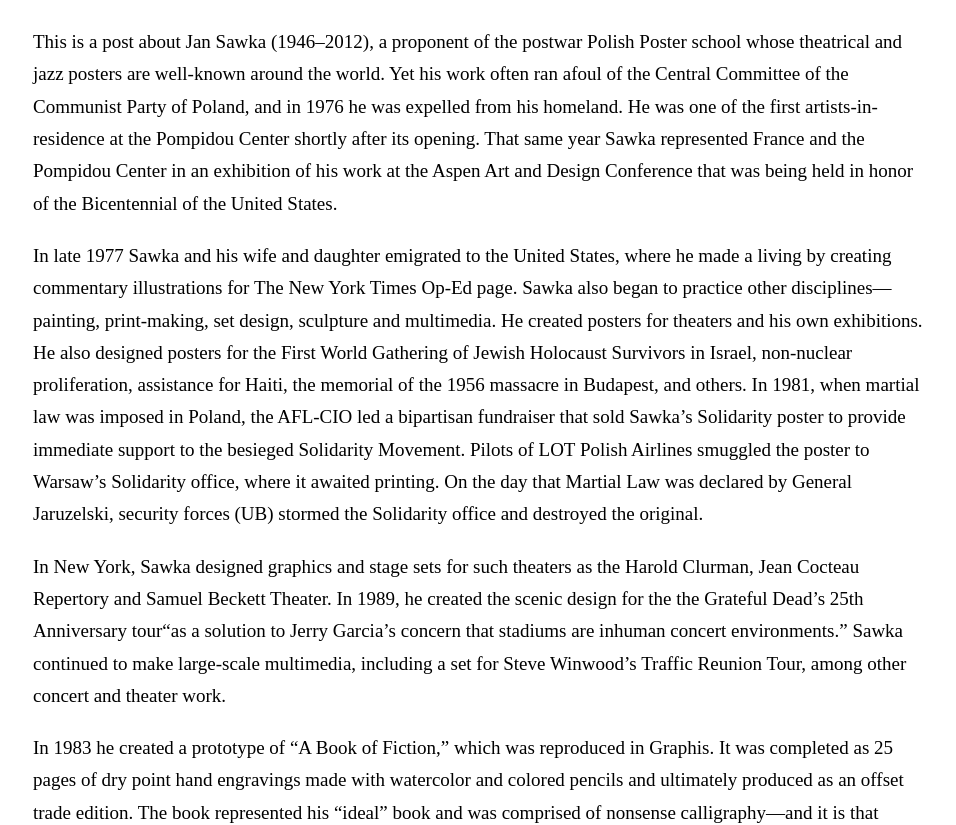
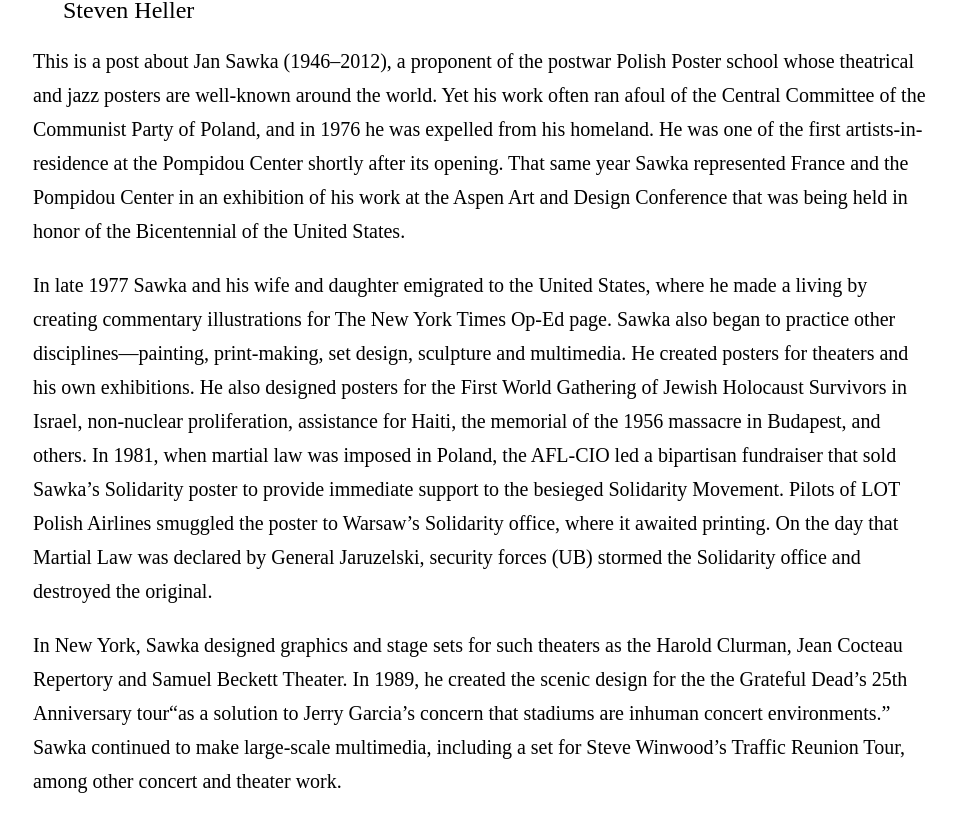
Before and after one commit to taravwang/taravwang.github.io, a plain HTML site: page index.html in a window 1280 px wide. Shown: the part 104-929 px from the top of the page, without its empty margins (157-1113 px from the left). Drawn offline with Linux system fonts and the light colour scheme.

Commit message:
Add files via upload

```diff
--- a/index.html
+++ b/index.html
@@ -13,7 +13,6 @@
       /* Make iOS not resize on device rotation */
       -ms-text-size-adjust: 100%;
       -webkit-text-size-adjust: 100%;
-
       /* NOTE
       html is set to 62.5% so that all the REM measurements throughout Skeleton
       are based on 10px sizing. So basically 1.5rem = 15px
@@ -29,64 +28,59 @@
       font-weight: 400;
       margin: 0;
     }
-
     p {
       margin-top: 2rem; }
-	  font-family:Georgia, serif;
 
     p.first {
       margin-top:0;
     }
-
     h4 {
       margin-top: 0;
-      margin-bottom: 2rem;
+      margin-bottom: 1rem;
       font-size: 2.4rem;
       line-height: 1.35;
     }
-
     h4.title {
-        font-size: 3em; /* currently ems cause chrome bug misinterpreting rems on body element */
+        font-size: 2em; /* currently ems cause chrome bug misinterpreting rems on body element */
         line-height: 1;
 		font-style: bold:italic;
         font-weight: bold;
         margin: 0;
     }
-
     h4.author {
-        font-size: 1.4em; /* currently ems cause chrome bug misinterpreting rems on body element */
+        font-size: 1.2em; /* currently ems cause chrome bug misinterpreting rems on body element */
         line-height: 2;
         font-weight: 400;
-        margin-left: 5rem;
+        margin-left: 3rem;
     }
-
     .wrapper {
       display:flex;
     }
-
     .column {
-      width: 50rem; /* Set your column width here */
+      margin-top: 8rem;
+      width: 25rem; /* Set your column width here */
       margin: auto;
     }
-
     /* Larger than mobile */
     @media (min-width: 400px) {
 	    .column {
+	        margin-top: 4rem;
 			font-size: 1.7em;
-	      width: 35rem; /* Set your column width here */
+	      width: 30rem; /* Set your column width here */
 	    	}
 		}
     /* Larger than phablet (also point when grid becomes active) */
     @media (min-width: 550px) {
 	    .column {
-			font-size: 1.7em;
+	        margin-top: 5rem;
+			font-size: 1.75em;
 	      width: 40rem; /* Set your column width here */
 	    	}
 		}
     /* Larger than tablet */
     @media (min-width: 750px) {
 	    .column {
-			font-size: 1.8em;
+			font-size: 1.9em;
 	      width: 50rem; /* Set your column width here */
 	    	}
 		}
@@ -100,7 +94,7 @@
     /* Larger than Desktop HD */
     @media (min-width: 1200px) {
 	    .column {
-			font-size: 1.9em;
+			font-size: 2em;
 	      width: 90rem; /* Set your column width here */
 	    	}
 		}
@@ -113,13 +107,13 @@
     <div class="column">
         <h4 class="title">Jan Sawka’s Fictional Characters</h4>
         <h4 class="author">Steven Heller </h4>
-        <p class="first">This is a post about Jan Sawka (1946–2012), a proponent of the postwar Polish Poster school whose theatrical and jazz posters are well-known around the world. Yet his work often ran afoul of the Central Committee of the Communist Party of Poland, and in 1976 he was expelled from his homeland. He was one of the first artists-in-residence at the Pompidou Center shortly after its opening. That same year Sawka represented France and the Pompidou Center in an exhibition of his work at the Aspen Art and Design Conference that was being held in honor of the Bicentennial of the United States.</p>
-        <p>In late 1977 Sawka and his wife and daughter emigrated to the United States, where he made a living by creating commentary illustrations for The New York Times Op-Ed page.
+        <p class="first">This is a post about Jan Sawka (1946–2012), a proponent of the postwar Polish Poster school whose theatrical and jazz posters are well-known around the world. Yet his work often ran afoul of the Central Committee of the Communist Party of Poland, and in 1976 he was expelled from his homeland. He was one of the first artists-in-residence at the Pompidou Center shortly after its opening. That same year Sawka represented France and the Pompidou Center in an exhibition of his work at the Aspen Art and Design Conference that was being held in honor of the Bicentennial of the United States.</p>
+        <p>In late 1977 Sawka and his wife and daughter emigrated to the United States, where he made a living by creating commentary illustrations for The New York Times Op-Ed page.
 Sawka also began to practice other disciplines—painting, print-making, set design, sculpture and multimedia. He created posters for theaters and his own exhibitions. He also designed posters for the First World Gathering of Jewish Holocaust Survivors in Israel, non-nuclear proliferation, assistance for Haiti, the memorial of the 1956 massacre in Budapest, and others. In 1981, when martial law was imposed in Poland, the AFL-CIO led a bipartisan fundraiser that sold Sawka’s Solidarity poster to provide immediate support to the besieged Solidarity Movement. Pilots of LOT Polish Airlines smuggled the poster to Warsaw’s Solidarity office, where it awaited printing. On the day that Martial Law was declared by General Jaruzelski, security forces (UB) stormed the Solidarity office and destroyed the original.</p>
-		<p>In New York, Sawka designed graphics and stage sets for such theaters as the Harold Clurman, Jean Cocteau Repertory and Samuel Beckett Theater. In 1989, he created the scenic design for the the Grateful Dead’s 25th Anniversary tour“as a solution to Jerry Garcia’s concern that stadiums are inhuman concert environments.” Sawka continued to make large-scale multimedia, including a set for Steve Winwood’s Traffic Reunion Tour, among other concert and theater work.</p>
-		<p>In 1983 he created a prototype of “A Book of Fiction,” which was reproduced in Graphis. It was completed as 25 pages of dry point hand engravings made with watercolor and colored pencils and ultimately produced as an offset trade edition. The book represented his “ideal” book and was comprised of nonsense calligraphy—and it is that calligraphy that I celebrate in this post.</p>
-		<p> Below is one of Sawka’s personal journals about calligraphy, obtained via his daughter, Hanna, a filmmaker who is currently directing a piece about her father’s life in the U.S. This is part one of two books, with multiple variations on each letter. “I am sending a complete set of the letter ‘A’ and then a few examples of other letters,” she writes. “You can see a really neat letter ‘U’ from the second book in this article that was written about what ended up being the first post-mortem show of his work at Bard College.”</p>
-		<p>Hanna adds that there was a lot that Sawka did with writing and letters in the last piece he was working on, The Voyage, which was meant for performance before an audience. A short version of it was awarded a Gold Medal at the 2003 Florence Biennial of Contemporary Art in the Multimedia category. “Dad and I were working on ‘The Voyage’ during the last year of his life. We were working on it with Mickey Hart (one of the original members of the Grateful Dead).” </p>
+		<p>In New York, Sawka designed graphics and stage sets for such theaters as the Harold Clurman, Jean Cocteau Repertory and Samuel Beckett Theater. In 1989, he created the scenic design for the the Grateful Dead’s 25th Anniversary tour“as a solution to Jerry Garcia’s concern that stadiums are inhuman concert environments.” Sawka continued to make large-scale multimedia, including a set for Steve Winwood’s Traffic Reunion Tour, among other concert and theater work.</p>
+		<p>In 1983 he created a prototype of “A Book of Fiction,” which was reproduced in Graphis. It was completed as 25 pages of dry point hand engravings made with watercolor and colored pencils and ultimately produced as an offset trade edition. The book represented his “ideal” book and was comprised of nonsense calligraphy—and it is that calligraphy that I celebrate in this post.</p>
+		<p> Below is one of Sawka’s personal journals about calligraphy, obtained via his daughter, Hanna, a filmmaker who is currently directing a piece about her father’s life in the U.S. This is part one of two books, with multiple variations on each letter. “I am sending a complete set of the letter ‘A’ and then a few examples of other letters,” she writes. “You can see a really neat letter ‘U’ from the second book in this article that was written about what ended up being the first post-mortem show of his work at Bard College.”</p>
+		<p>Hanna adds that there was a lot that Sawka did with writing and letters in the last piece he was working on, The Voyage, which was meant for performance before an audience. A short version of it was awarded a Gold Medal at the 2003 Florence Biennial of Contemporary Art in the Multimedia category. “Dad and I were working on ‘The Voyage’ during the last year of his life. We were working on it with Mickey Hart (one of the original members of the Grateful Dead).” </p>
 
     </div>
   </div>
```
